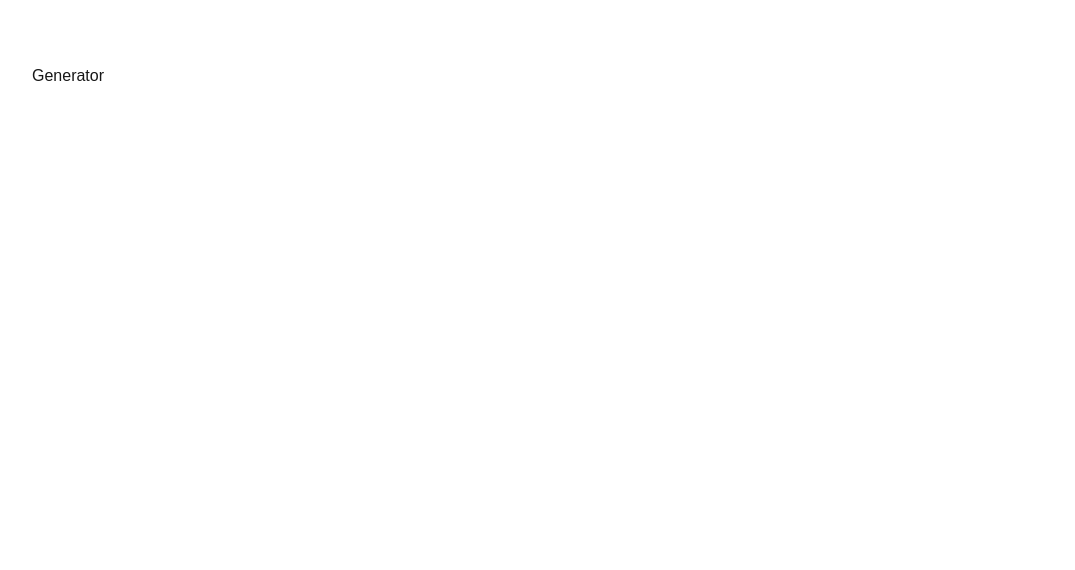
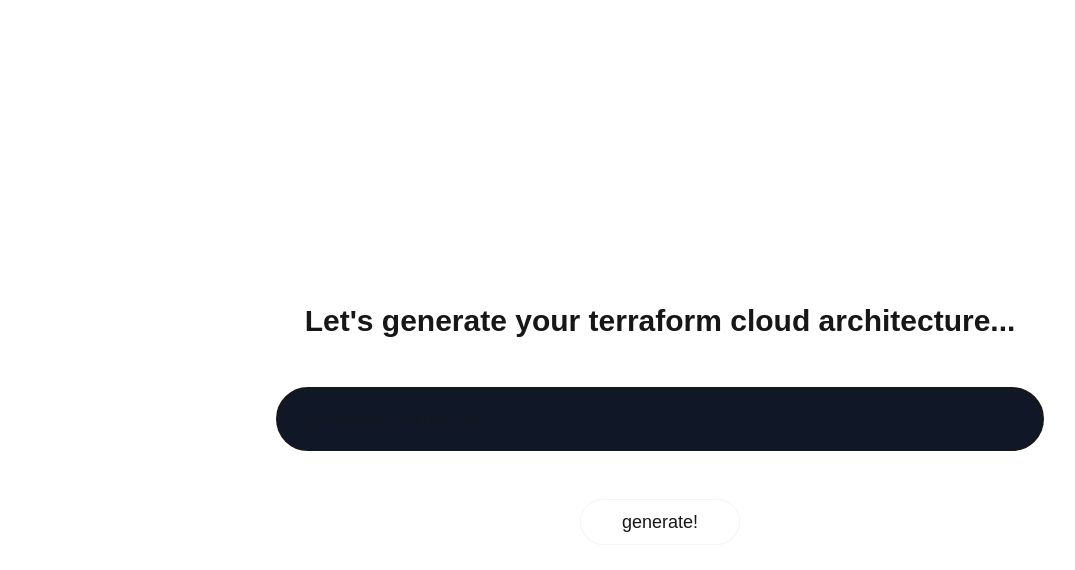
Before and after one commit to chrispl01/ArchAi, a Next.js app in the folder frontend/: page /generator in a window 1280 px wide. Shown: the top 570 px of the page, without its empty margins (0-1075 px from the left). Built offline with nearby package versions, Linux system fonts and the light colour scheme.

Commit message:
Add Generator Page

```diff
--- a/frontend/src/app/about/page.tsx
+++ b/frontend/src/app/about/page.tsx
@@ -3,10 +3,9 @@
 
 export default function About() {
   return (
+    <>
+      <BackButton />
       <div className="flex-col flex justify-center w-full min-h-[80vh] text-left px-4 sm:px-4 md:px-8 lg:px-24 xl:px-32 animate-slide-in-right-to-left">
-      <div className="my-10">
-        <BackButton />
-      </div>
 
         <h1 className="text-3xl sm:text-4xl font-bold mb-8 text-left">
           About ArchAi
@@ -29,11 +28,11 @@
             How does it work?
           </h2>
           <p className="text-base sm:text-lg leading-relaxed">
-          ArchAi employs large language model (LLM)-driven automation to assist
-          in the planning and automatic generation of cloud architectures,
-          ensuring scalability, security, and cost-efficiency. The platform
-          interprets high-level user input and generates optimized
-          infrastructure blueprints based on best practices.
+            ArchAi employs large language model (LLM)-driven automation to
+            assist in the planning and automatic generation of cloud
+            architectures, ensuring scalability, security, and cost-efficiency.
+            The platform interprets high-level user input and generates
+            optimized infrastructure blueprints based on best practices.
           </p>
         </section>
 
@@ -52,5 +51,6 @@
           </p>
         </section>
       </div>
+    </>
   );
 }
--- a/frontend/src/app/generator/page.tsx
+++ b/frontend/src/app/generator/page.tsx
@@ -1,5 +1,112 @@
-export default function generator(){
-    return(
-        <h1>Generator</h1>
-    );
-};
+'use client';
+import { useState } from 'react';
+import CodeMirror from '@uiw/react-codemirror';
+import { json } from '@codemirror/lang-json';
+import BackButton from '@/components/BackButton';
+
+export default function Generator() {
+  const [prompt, setPrompt] = useState('');
+  const [submitted, setSubmitted] = useState(false);
+  const [code, setCode] = useState(
+    `# Hier wird dein Terraform-Code generiert\n`,
+  );
+
+  const handleSubmit = (e: React.FormEvent) => {
+    e.preventDefault();
+    if (prompt.trim()) {
+      const generatedCode = `resource "aws_instance" "example" {\n  ami           = "ami-12345678"\n  instance_type = "t2.micro"\n  tags = {\n    Name = "${prompt}"\n  }\n}`;
+      setCode(generatedCode);
+      setSubmitted(true);
+    }
+  };
+
+  const downloadCode = () => {
+    const element = document.createElement('a');
+    const file = new Blob([code], { type: 'text/plain' });
+    element.href = URL.createObjectURL(file);
+    element.download = 'main.tf';
+    document.body.appendChild(element);
+    element.click();
+    document.body.removeChild(element);
+  };
+
+  return (
+    <>
+      <BackButton></BackButton>
+      <div className="flex flex-col justify-center items-center w-full">
+        {!submitted && (
+          <h1 className="text-3xl font-bold mb-12">
+            Let's generate your terraform cloud architecture...
+          </h1>
+        )}
+
+        {!submitted && (
+          <form
+            onSubmit={handleSubmit}
+            className="flex flex-col items-center w-3xl"
+          >
+            <input
+              type="text"
+              value={prompt}
+              onChange={(e) => setPrompt(e.target.value)}
+              placeholder="Gib deinen Prompt ein..."
+              className="w-full px-6 py-4 mb-6 text-lg rounded-4xl border-2 bg-gray-900 focus:outline-none focus:ring-2 focus:ring-gray-500"
+              required
+            />
+            <button className="mt-6 text-lg border-1 border-gray-100 px-4 py-2 rounded-4xl hover:bg-gray-600 duration-100 hover:scale-105 cursor-pointer w-40">
+              generate!
+            </button>
+          </form>
+        )}
+
+        {submitted && (
+          <div className="w-full max-w-4xl">
+            <div
+              className="w-full px-6 py-4 mb-8 text-sm rounded-xl border-1 border-gray-600 bg-gray-800 focus:outline-none focus:ring-2 focus:ring-gray-500"
+              aria-readonly="true"
+            >
+              {prompt}
+            </div>
+
+            <div className="flex flex-col items-center w-full m-auto">
+              <div
+                className="w-full bg-gray-800 rounded-xl shadow-lg overflow-auto text-sm border-1 border-gray-600"
+                style={{ minHeight: '400px', maxHeight: '60vh' }}
+              >
+                <CodeMirror
+                  value={code}
+                  height="400px"
+                  extensions={[json()]}
+                  onChange={(value) => setCode(value)}
+                  theme="dark"
+                  basicSetup={{
+                    lineNumbers: true,
+                    highlightActiveLineGutter: true,
+                    highlightActiveLine: true,
+                    foldGutter: true,
+                  }}
+                />
+              </div>
+
+              <button
+                onClick={downloadCode}
+                className="ml-auto my-8 font-semibold text-sm border-1 border-gray-100 px-4 py-2 rounded-4xl hover:bg-gray-600 duration-100 hover:scale-105 cursor-pointer w-40"
+              >
+                Download .tf
+              </button>
+            </div>
+          </div>
+        )}
+      </div>
+
+      <style jsx global>{`
+        .cm-editor {
+          display: grid !important;
+          grid-template-columns: auto 1fr !important;
+          column-gap: 12px !important;
+          background-color: #1f2937;
+        }
+      `}</style>
+    </>
+  );
+}
--- a/frontend/src/app/layout.tsx
+++ b/frontend/src/app/layout.tsx
@@ -8,7 +8,7 @@
     <html lang="en">
       <body>
         <Navbar/>
-        <main className='mx-4 sm:mx-8 flex'>{children}</main>
+        <main className='mx-4 sm:mx-8 flex min-h-[90vh]'>{children}</main>
       </body>
     </html>
   );
--- a/package.json
+++ /dev/null
@@ -1,5 +0,0 @@
-{
-  "dependencies": {
-    "axios": "^1.9.0"
-  }
-}
```
Also changed, not shown: frontend/package.json (+9 -6 lines), 2 other files (tests, documents, lock files or other folders). Lines whose indentation alone changed are shown as unchanged.
